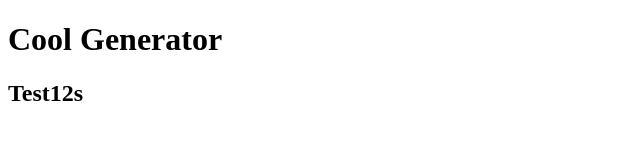
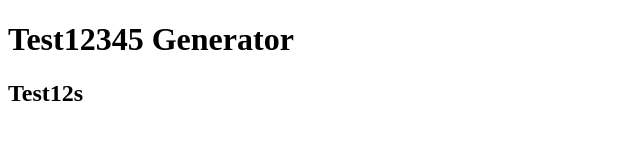
Before and after one commit to S0nny123/background-generator, a plain HTML site: page index.html in a window 1280 px wide. Shown: the whole page, without its empty margins (0-640 px from the left). Drawn offline with Linux system fonts and the light colour scheme.

Commit message:
test1337

```diff
--- a/index.html
+++ b/index.html
@@ -6,7 +6,7 @@
 		<title>Gradient Background</title>
 	</head>
 	<body>
-		<h1>Cool Generator</h1>
+		<h1>Test12345 Generator</h1>
 		<h2>Test12s</h2>
 	</body>
 </html>
```
